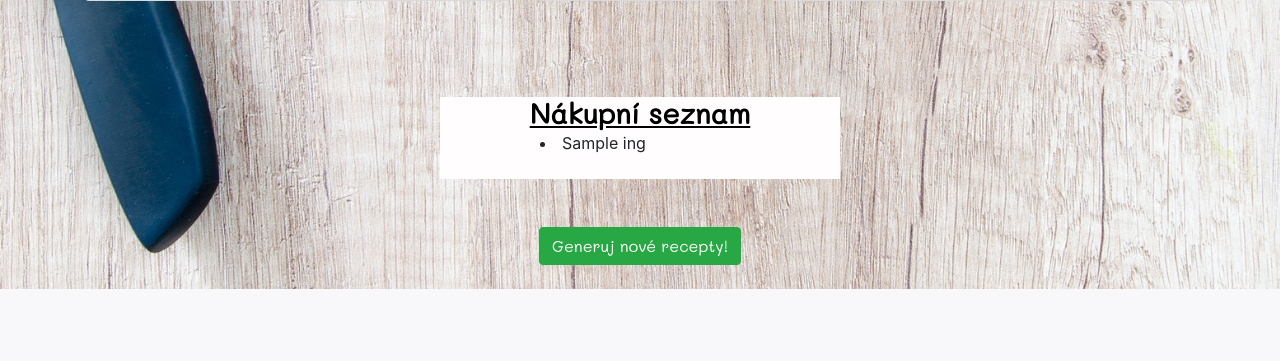
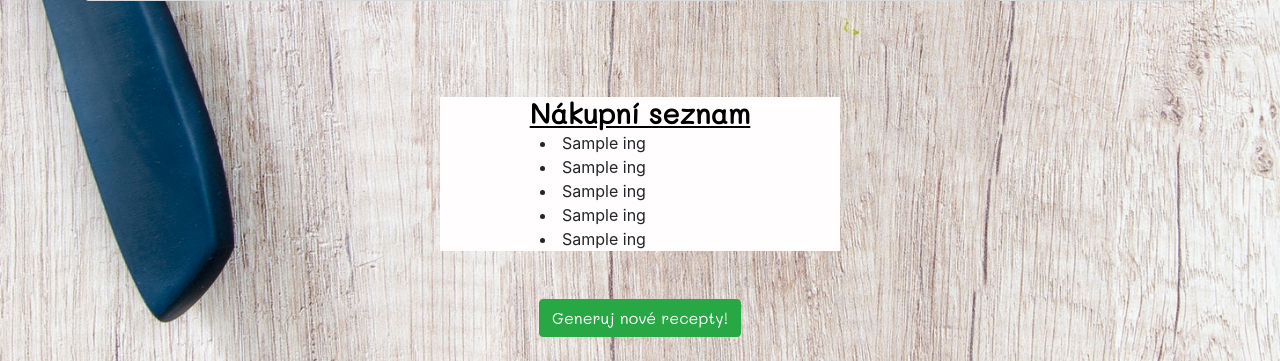
Before and after one commit to Morielled/Jidelnicek, a Flask app: template jidelnicek/templates/jidelnicek3.html in a window 1280 px wide. Shown: the part 758-1119 px from the top of the page. Before the commit the page ends 1047 px from the top, so only its background shows below. Run offline with Flask 2, Linux system fonts and the light colour scheme; data comes from the database, SQL or seed files in the repository; the template is opened without the code that fills it: values that come from a table or form of the project are taken from there, most other values are stand-ins (such as "Sample title", 1, 10 or a date in 2020); some libraries are stand-ins or nearby versions.

Commit message:
final 1 s nakupnim seznamem

```diff
--- a/jidelnicek/templates/jidelnicek3.html
+++ b/jidelnicek/templates/jidelnicek3.html
@@ -173,8 +173,20 @@
 	<div class="pozadinakupseznamu">
 		<h3 class="paragraf1a2 podtrzeni">Nákupní seznam</h3>
 		<div class="checkbox nakupniseznam">
-				{% for ing in formingred1 %}
-				<li> {{ing}}</li> <br>
+				{% for ing in formingred11 %}
+				<li> {{ing}}</li>
+				{% endfor %}
+				{% for ing in formingred21 %}
+				<li> {{ing}}</li>
+				{% endfor %}
+				{% for ing in formingred31 %}
+				<li> {{ing}}</li>
+				{% endfor %}
+				{% for ing in formingred41 %}
+				<li> {{ing}}</li>
+				{% endfor %}
+				{% for ing in formingred51 %}
+				<li> {{ing}}</li>
 				{% endfor %}
 
 		</div>
```
Also changed, not shown: jidelnicek/__init__.py (+10 -2 lines).
